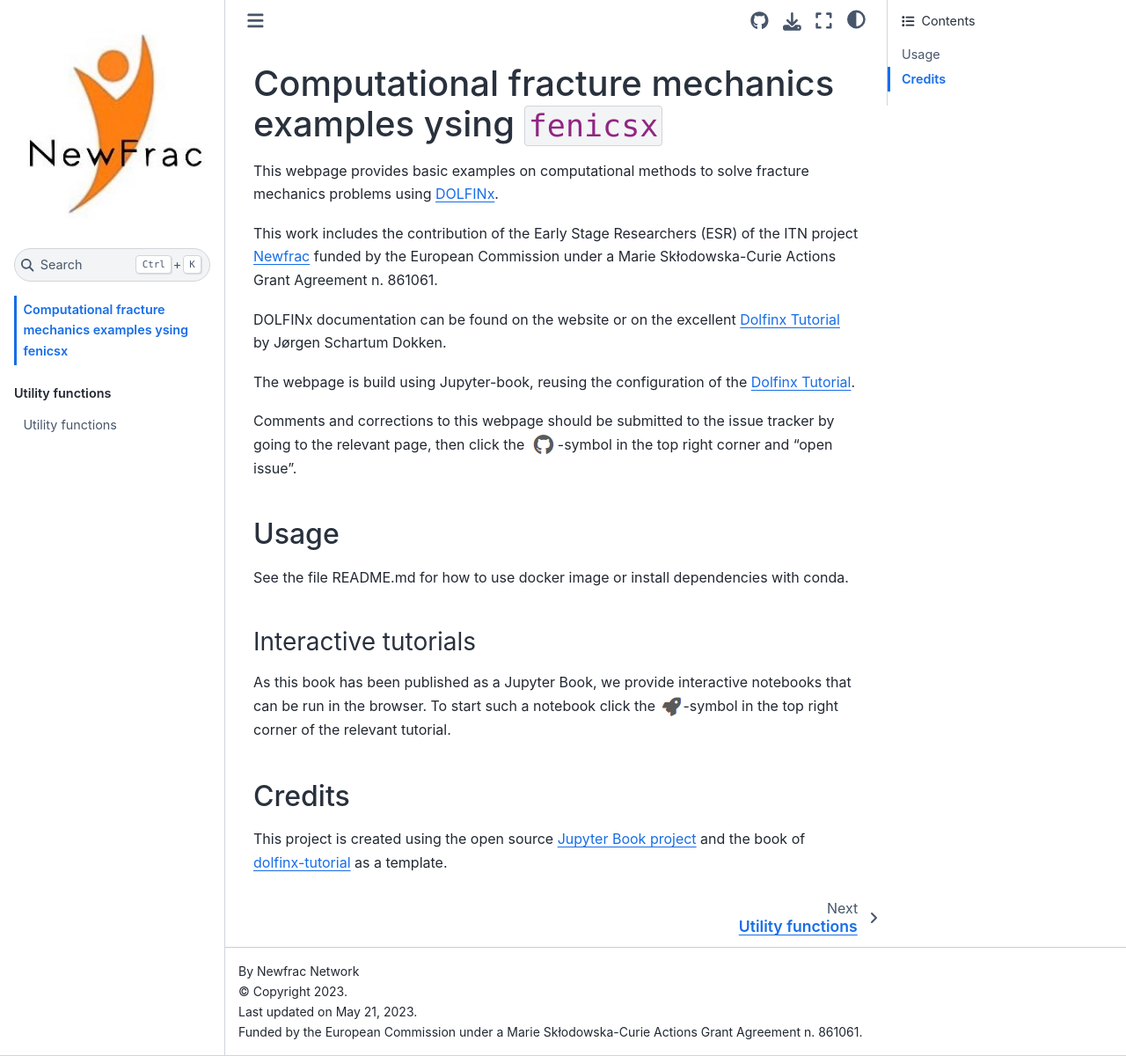
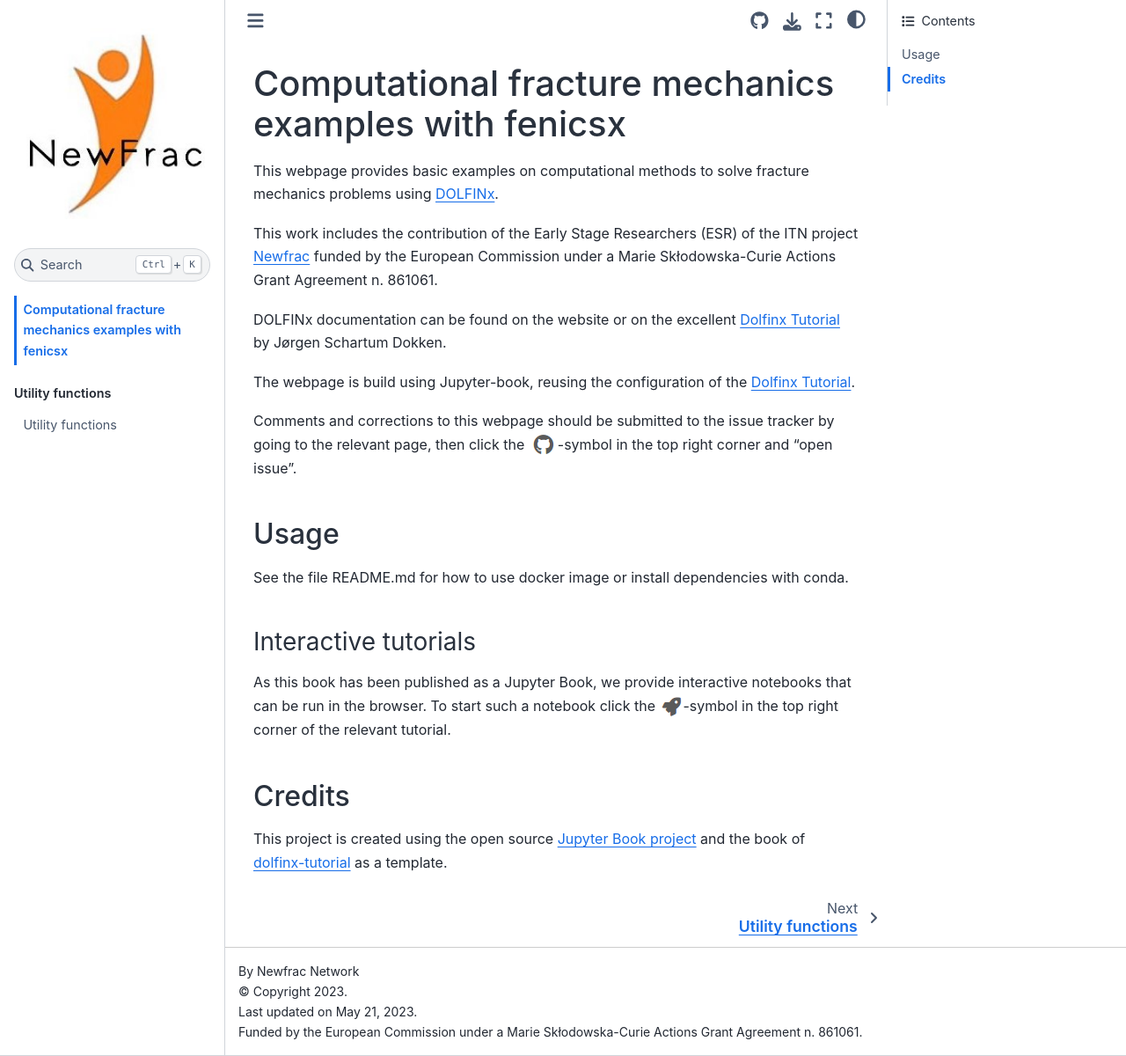
Before and after one commit to newfrac/fenicsx-fracture, a Jupyter Book: the page built from index.md, in a window 1280 px wide and 1200 px high. Shown: the whole window at 88% size. Built offline with Jupyter Book 1.0.4 settings and Sphinx 7.4.7 and the Sphinx Book theme 1.1.4, drawn with Linux system fonts in a browser that asks for light colours; pages that are not in the unit, such as notebooks, are missing from menus.

Commit message:
fix index

```diff
--- a/index.md
+++ b/index.md
@@ -1,4 +1,4 @@
-# Computational fracture mechanics examples ysing `fenicsx`
+# Computational fracture mechanics examples with fenicsx
 
 This webpage provides basic examples on computational methods to solve fracture mechanics problems using [DOLFINx](https://github.com/FEniCS/dolfinx/).
 
```
